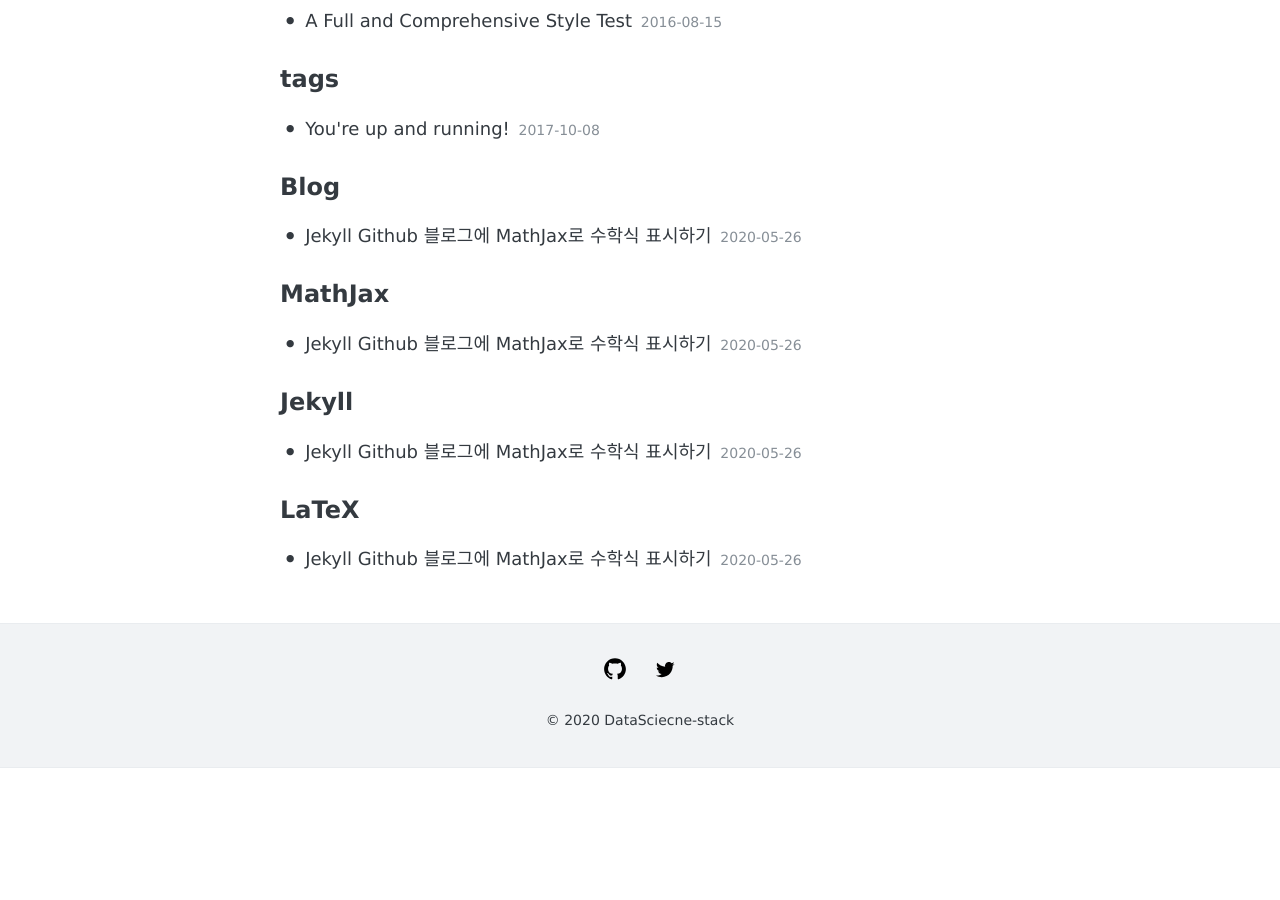
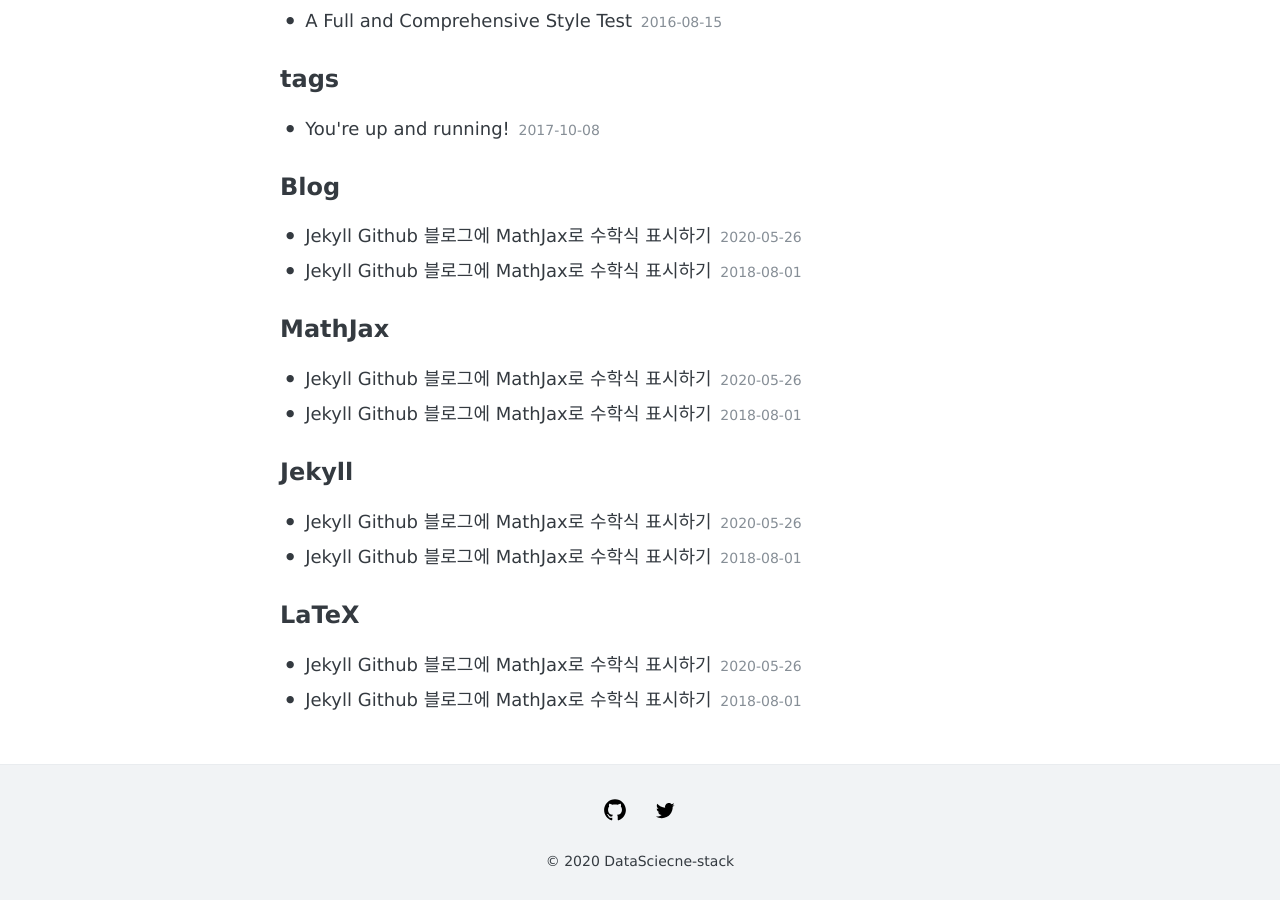
Before and after one commit to DataScience-stack/DataScience-stack.github.io, a Jekyll site: the page built from tags/index.html, in a window 1280 px wide and 900 px high, scrolled down 1787 px. Built offline with Jekyll 4.4.1, drawn with Linux system fonts in a browser that asks for light colours; before the commit the page ends 2555 px from its top, so only the background shows below that.

Commit message:
Update 2020-05-26-mathjax.md

````diff
--- a/_posts/2020-05-26-mathjax.md
+++ b/_posts/2020-05-26-mathjax.md
@@ -1,16 +1,116 @@
 ---
-layout: post
-mathjax: true  # mathjax 의 사용 여부를 나타내는 부분
-comments: true # Disqus 를 이용한 댓글 설정을 나타내는 부분
-title:  "Adding MathJax to a GitHub Pages Jekyll Blog"
-date:   2016-08-21 23:41:54 +0000
-categories: github jekyll
+title: "Jekyll Github 블로그에 MathJax로 수학식 표시하기"
+date: "2018-08-01 13:00:00 +0900"
+tags:
+  - Blog
+  - MathJax
+  - Jekyll
+  - LaTeX
+use_math: true
 ---
 
+## MathJax
 
-In N-dimensional simplex noise, the squared kernel summation radius $r^2$ is $\frac 1 2$
-for all values of N. This is because the edge length of the N-simplex $s = \sqrt {\frac {N} {N + 1}}$
-divides out of the N-simplex height $h = s \sqrt {\frac {N + 1} {2N}}$.
-The kerel summation radius $r$ is equal to the N-simplex height $h$.
+[MathJax](https://github.com/mathjax/MathJax)를 사용하면 [Jekyll](https://jekyllrb.com/) Github 블로그에서 수학식 표시 가능
 
-$$ r = h = \sqrt{\frac {1} {2}} = \sqrt{\frac {N} {N+1}} \sqrt{\frac {N+1} {2N}} $$
+### MathJax 적용 방법
+
+#### 마크다운 엔진 변경
+
+`_config.yml` 파일의 내용을 아래와 같이 수정
+
+```yml
+# Conversion
+markdown: kramdown
+highlighter: rouge
+lsi: false
+excerpt_separator: "\n\n"
+incremental: false
+```
+
+#### `mathjax_support.html` 파일 생성
+
+`_includes` 디렉토리에 `mathjax_support.html` 파일 생성 후 아래 내용 입력
+
+```html
+<script type="text/x-mathjax-config">
+MathJax.Hub.Config({
+    TeX: {
+      equationNumbers: {
+        autoNumber: "AMS"
+      }
+    },
+    tex2jax: {
+    inlineMath: [ ['$', '$'] ],
+    displayMath: [ ['$$', '$$'] ],
+    processEscapes: true,
+  }
+});
+MathJax.Hub.Register.MessageHook("Math Processing Error",function (message) {
+	  alert("Math Processing Error: "+message[1]);
+	});
+MathJax.Hub.Register.MessageHook("TeX Jax - parse error",function (message) {
+	  alert("Math Processing Error: "+message[1]);
+	});
+</script>
+<script type="text/javascript" async
+  src="https://cdn.mathjax.org/mathjax/latest/MathJax.js?config=TeX-MML-AM_CHTML">
+</script>
+```
+
+#### `_layouts/default.html` 파일의 `<head>` 부분에 아래 내용 삽입
+
+{% raw %}
+```html
+{% if page.use_math %}
+  {% include mathjax_support.html %}
+{% endif %}
+```
+{% endraw %}
+
+#### YAML front-matter 설정
+
+수학식을 표시할 포스트의 front-matter에 `use_math: true` 적용
+
+```yml
+---
+title: "Jekyll Github 블로그에 MathJax로 수학식 표시하기"
+tags:
+  - Blog
+  - MathJax
+  - Jekyll
+  - LaTeX
+use_math: true
+---
+```
+
+### MathJax를 통한 수학식 표현의 예
+
+#### `$...$`를 활용한 인라인 수식 표현
+
+```latex
+This formula $f(x) = x^2$ is an example.
+```
+> This formula $f(x) = x^2$ is an example.
+
+#### `$$...$$`를 활용한 수식 표현
+
+```latex
+$$
+\lim_{x\to 0}{\frac{e^x-1}{2x}}
+\overset{\left[\frac{0}{0}\right]}{\underset{\mathrm{H}}{=}}
+\lim_{x\to 0}{\frac{e^x}{2}}={\frac{1}{2}}
+$$
+```
+>
+$$
+\lim_{x\to 0}{\frac{e^x-1}{2x}}
+\overset{\left[\frac{0}{0}\right]}{\underset{\mathrm{H}}{=}}
+\lim_{x\to 0}{\frac{e^x}{2}}={\frac{1}{2}}
+$$
+
+---
+
+## References
+- [Jekyll로 GitHub에 blog 만들기](https://jamiekang.github.io/2017/04/28/blogging-on-github-with-jekyll/)
+- [MathJax, Jekyll and github pages](http://benlansdell.github.io/computing/mathjax/)
````
